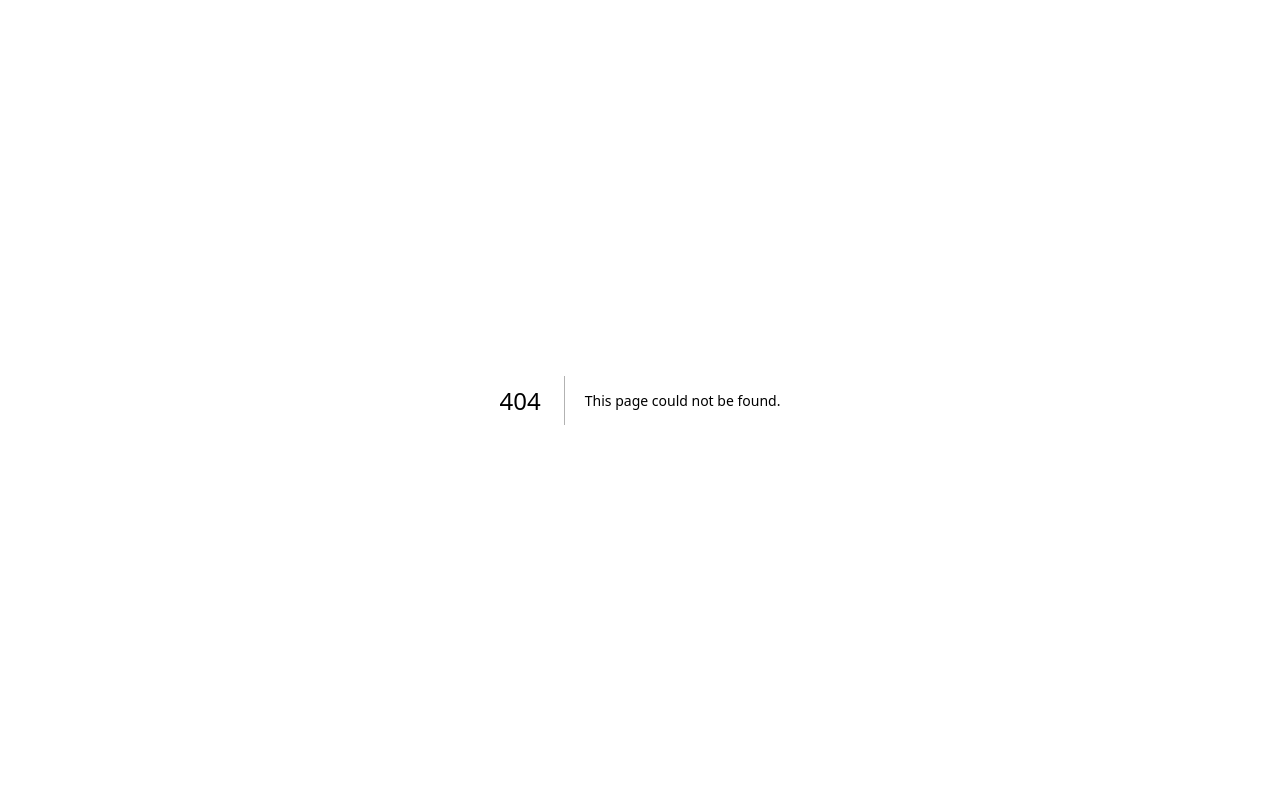
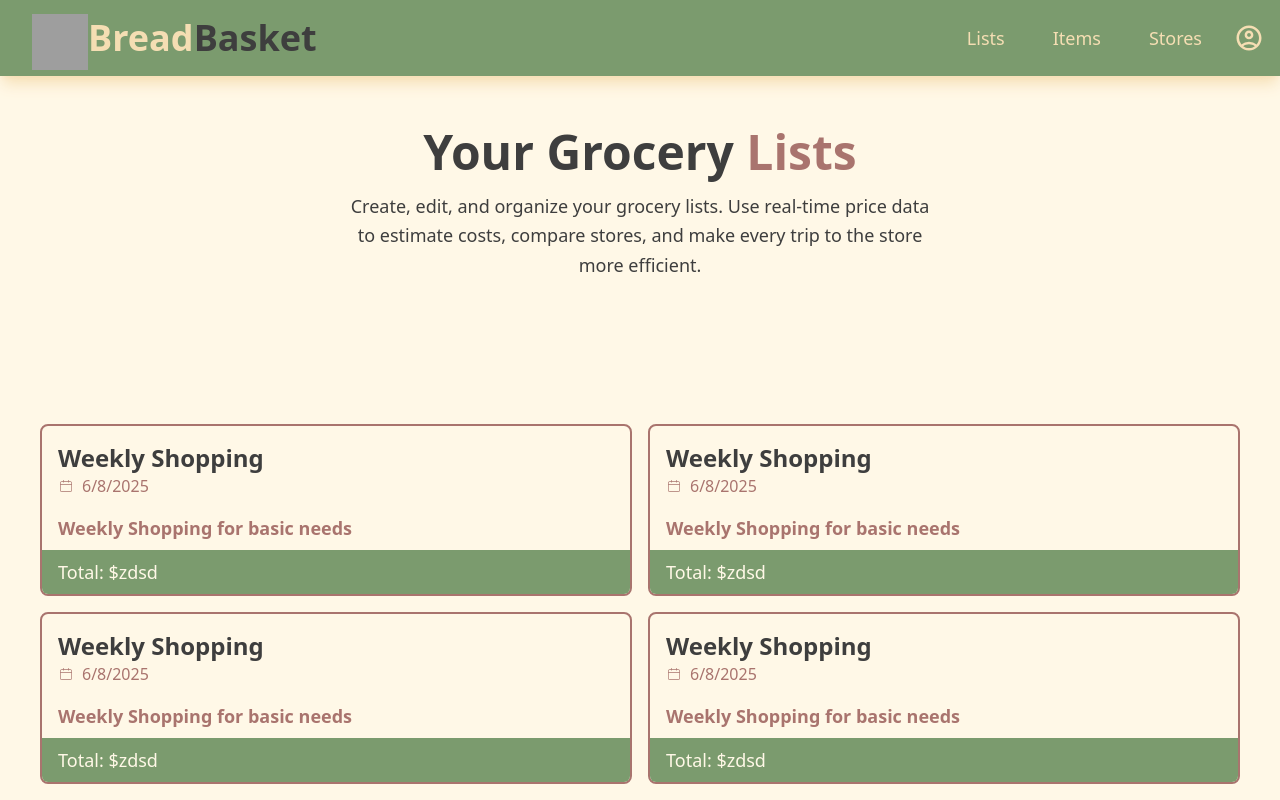
Before and after one commit to sammateo/breadbasket, a Next.js app: page /lists in a window 1280 px wide. Before the commit this address had no page. Built offline with nearby package versions, Linux system fonts and the light colour scheme; grey boxes are pictures that could not be loaded.

Commit message:
lists ui start

```diff
--- /dev/null
+++ b/app/lists/page.tsx
@@ -0,0 +1,16 @@
+import ListsLanding from "@/components/Landing/ListsLanding";
+import { FeaturedLists } from "@/components/Lists/FeaturedLists";
+import { NavigationBar } from "@/components/Navigation/NavigationBar";
+import React from "react";
+
+const page = () => {
+	return (
+		<div>
+			<NavigationBar />
+			<ListsLanding />
+			<FeaturedLists featured={false} />
+		</div>
+	);
+};
+
+export default page;
--- a/app/page.tsx
+++ b/app/page.tsx
@@ -7,7 +7,7 @@ export default function Home() {
 		<div className="">
 			<NavigationBar />
 			<Landing />
-			<FeaturedLists />
+			<FeaturedLists featured={true} />
 		</div>
 	);
 }
--- a/components/Landing/Landing.tsx
+++ b/components/Landing/Landing.tsx
@@ -1,3 +1,4 @@
+import Link from "next/link";
 import React from "react";
 
 export const Landing = () => {
@@ -18,19 +19,19 @@ export const Landing = () => {
 					</p>
 
 					<div className="mt-4 flex flex-col md:flex-row justify-center gap-4 sm:mt-6">
-						<a
+						<Link
 							className="inline-block rounded-lg border border-fresh-olive bg-fresh-olive px-8 py-3 font-medium text-creamy-white shadow-sm transition-colors hover:bg-creamy-white hover:text-fresh-olive"
-							href="#"
+							href="/lists"
 						>
 							Get Started
-						</a>
+						</Link>
 
-						<a
+						<Link
 							className="inline-block rounded-lg border border-fresh-olive px-8 py-3 font-medium text-fresh-olive shadow-sm transition-colors hover:bg-fresh-olive hover:text-creamy-white"
-							href="#"
+							href="/items"
 						>
 							View Catalog
-						</a>
+						</Link>
 					</div>
 				</div>
 			</div>
--- /dev/null
+++ b/components/Landing/ListsLanding.tsx
@@ -0,0 +1,24 @@
+import React from "react";
+
+const ListsLanding = () => {
+	return (
+		<section className="bg-creamy-white lg:grid lg:place-content-center">
+			<div className="mx-auto w-fit max-w-screen-xl px-4 py-16 sm:px-6 sm:py-24 lg:px-8 lg:py-32">
+				<div className="mx-auto max-w-prose text-center">
+					<h1 className="text-4xl font-bold text-deep-charcoal sm:text-5xl">
+						Your Grocery
+						<strong className="text-soft-brown"> Lists </strong>
+					</h1>
+
+					<p className="mt-4 text-base text-pretty text-deep-charcoal sm:text-lg/relaxed">
+						Create, edit, and organize your grocery lists. Use
+						real-time price data to estimate costs, compare stores,
+						and make every trip to the store more efficient.
+					</p>
+				</div>
+			</div>
+		</section>
+	);
+};
+
+export default ListsLanding;
--- a/components/Lists/FeaturedLists.tsx
+++ b/components/Lists/FeaturedLists.tsx
@@ -3,8 +3,8 @@ import Link from "next/link";
 import React from "react";
 import { FaArrowRightLong } from "react-icons/fa6";
 import { FeaturedListCard } from "./FeaturedListCard";
-export const FeaturedLists = () => {
-	const testLists: GroceryListDetails[] = [
+export const FeaturedLists = ({ featured }: { featured: boolean }) => {
+	let testLists: GroceryListDetails[] = [
 		{
 			id: "001",
 			user_id: "001",
@@ -90,8 +90,12 @@ export const FeaturedLists = () => {
 			],
 		},
 	];
+	if (featured) {
+		testLists = testLists.slice(0, 2);
+	}
 	return (
 		<div className="px-10 bg-creamy-white">
+			{featured && (
 				<div className="flex flex-col sm:flex-row items-center justify-between gap-y-2">
 					<h2 className="text-3xl font-bold">Grocery Lists</h2>
 					<Link
@@ -102,6 +106,8 @@ export const FeaturedLists = () => {
 						<FaArrowRightLong className="relative" />
 					</Link>
 				</div>
+			)}
+
 			<div className="grid md:grid-cols-2 gap-4 my-4">
 				{(!testLists || !testLists.length) && (
 					<div className="flex flex-col justify-center items-center gap-4">
```
Lines whose indentation alone changed are shown as unchanged.
